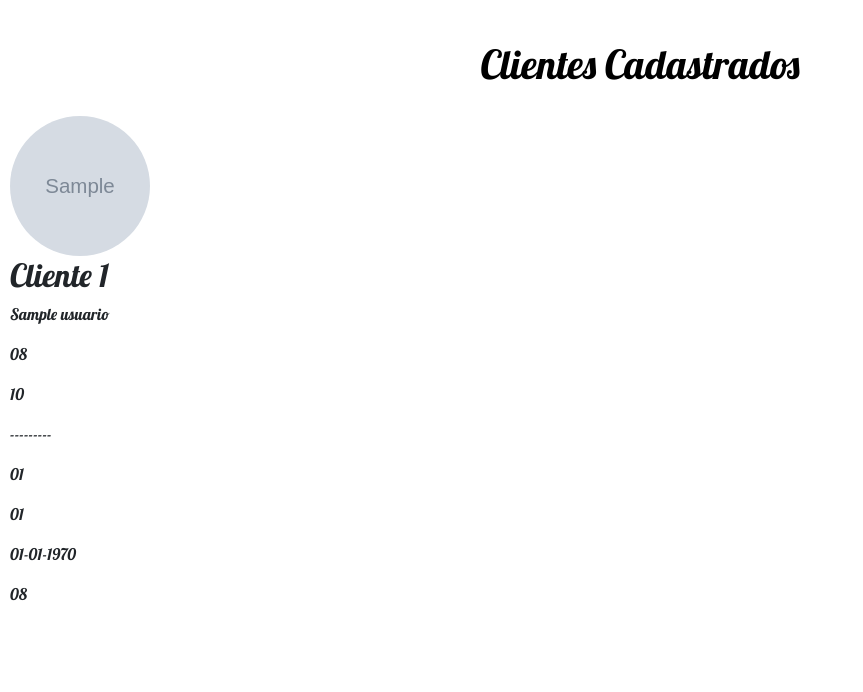
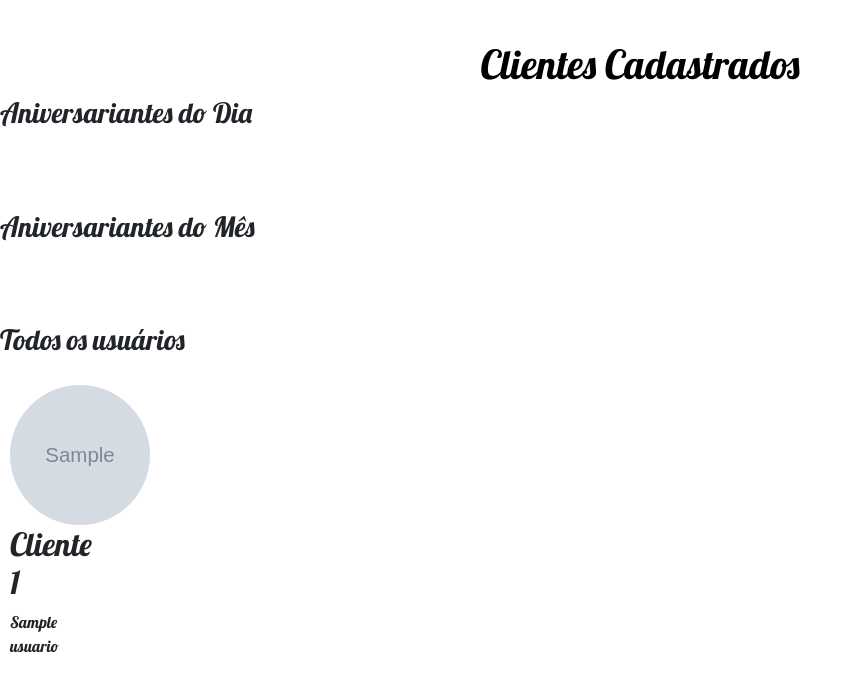
Before and after one commit to davi41229/barbearia-php, a PHP site: page / in a window 1280 px wide. Shown: the part 56-748 px from the top of the page, without its empty margins (0-863 px from the left). Run offline with PHP 8.4, Linux system fonts and the light colour scheme; tables that the repository leaves empty or names only in its code hold one stand-in row (values such as "Sample post"); grey boxes marked "Sample" are stand-in pictures; some web fonts are replaced.

Commit message:
aniversariantes ok

```diff
--- a/usuarios/index.php
+++ b/usuarios/index.php
@@ -76,6 +76,51 @@
 
     <center><span><h1>Clientes Cadastrados</h1></span></center>
     <!-- CLIENTES -->
+
+		<h3>Aniversariantes do Dia</h3>
+
+		<br>
+
+		<div class="aniversariantes-do-dia">
+			<?php foreach($usuarios as $um): ?>
+
+				<?php
+					if (date('d', strtotime($um['birth'])) == date('d')) {
+						echo '<img class="rounded-circle" class="img-responsive" src="../images/' .$um['photo']. '" alt="Generic placeholder image" width="140" height="140"><br>';
+						echo 'Hoje ' . $um['name'] . ' faz Aniversário!!! <br><br>';
+					}
+				?>
+
+			<?php endforeach; ?>
+		</div>
+
+		<br><br>
+
+		<h3>Aniversariantes do Mês</h3>
+
+		<br>
+
+		<div class="aniversariantes-do-mes">
+			<?php foreach($usuarios as $um): ?>
+
+				<?php
+					if ( date('m', strtotime($um['birth'])) == date('m')) {
+						echo '<br>';
+						echo '<img class="rounded-circle" class="img-responsive" src="../images/' .$um['photo']. '" alt="Generic placeholder image" width="140" height="140"><br>';
+
+						echo $um['name'] . ' é desse mês <br>';
+						echo 'Aniversário: ' . date('d-m', strtotime($um['birth'])) . '<br>';
+
+					}
+				?>
+
+			<?php endforeach; ?>
+		</div>
+
+		<br><br>
+
+		<h3>Todos os usuários</h3>
+
 		<div class="Usuarios_cadastrados">
 
             <?php foreach($usuarios as $um): ?>
@@ -87,41 +132,11 @@
                         <p><?php echo $um['name'] ?></p>
 
                     </div>
-					<p class="day-today"><?php echo date('d') ?></p>
-					<p><?php echo date('m') ?></p>
-					<p>---------</p>
-					<p class="day-birth"><?php echo date('d', strtotime($um['birth'])) ?></p>
-					<p><?php echo date('m', strtotime($um['birth'])) ?></p>
-					<p><?php echo date('d-m-Y', strtotime($um['birth'])) ?></p>
-					<p class="dias"><?php echo strtotime($um['birth']) ?></p>
-
                 </div>
-
 
             <?php endforeach; ?>
 
         </div>
 
-		<script>
-			const dayT = document.querySelector('.day-today').innerText;
-			const dayB = document.querySelector('.day-birth').innerText;
-			document.querySelector('.dias').innerHTML = dayT;
-
-			console.log('Hoje é dia ' + dayT);
-			console.log('Nasci dia ' + dayB);
-
-			if (dayT < dayB) {
-				console.log('Meu Aniversário está chegando 8) ' + dayT);
-			}
-
-			if (dayT > dayB) {
-				console.log('Meu Aniversário já passou :P ' + dayT);
-			}
-
-			if (dayT == dayB) {
-				console.log('Hoje é Meu Aniversário! ' + dayT);
-			}
-
-		</script>
 	</body>
 </html>
```
Also changed, not shown: images/Mobile-Flappy-Bird-Version-12-Sprites.png (added), images/curtir.png (added), images/fundo-transparente.jpg (added).
